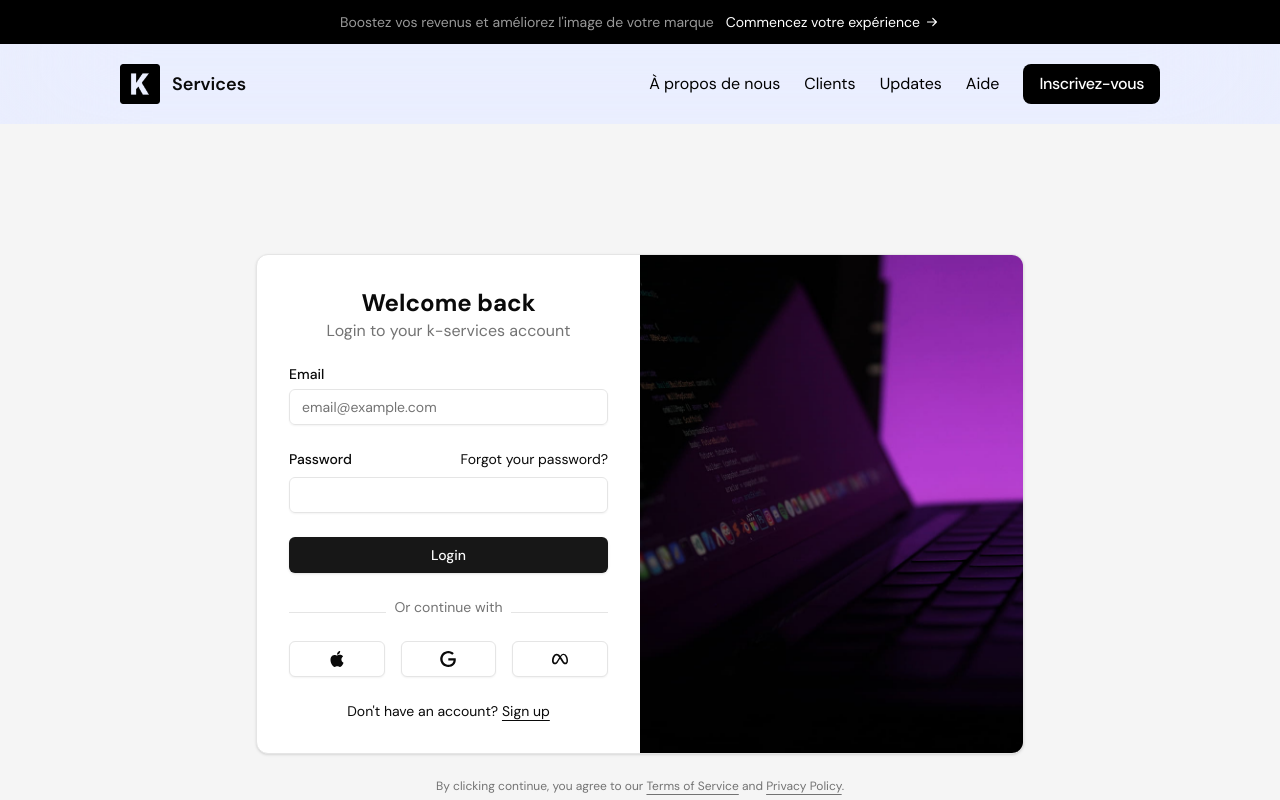
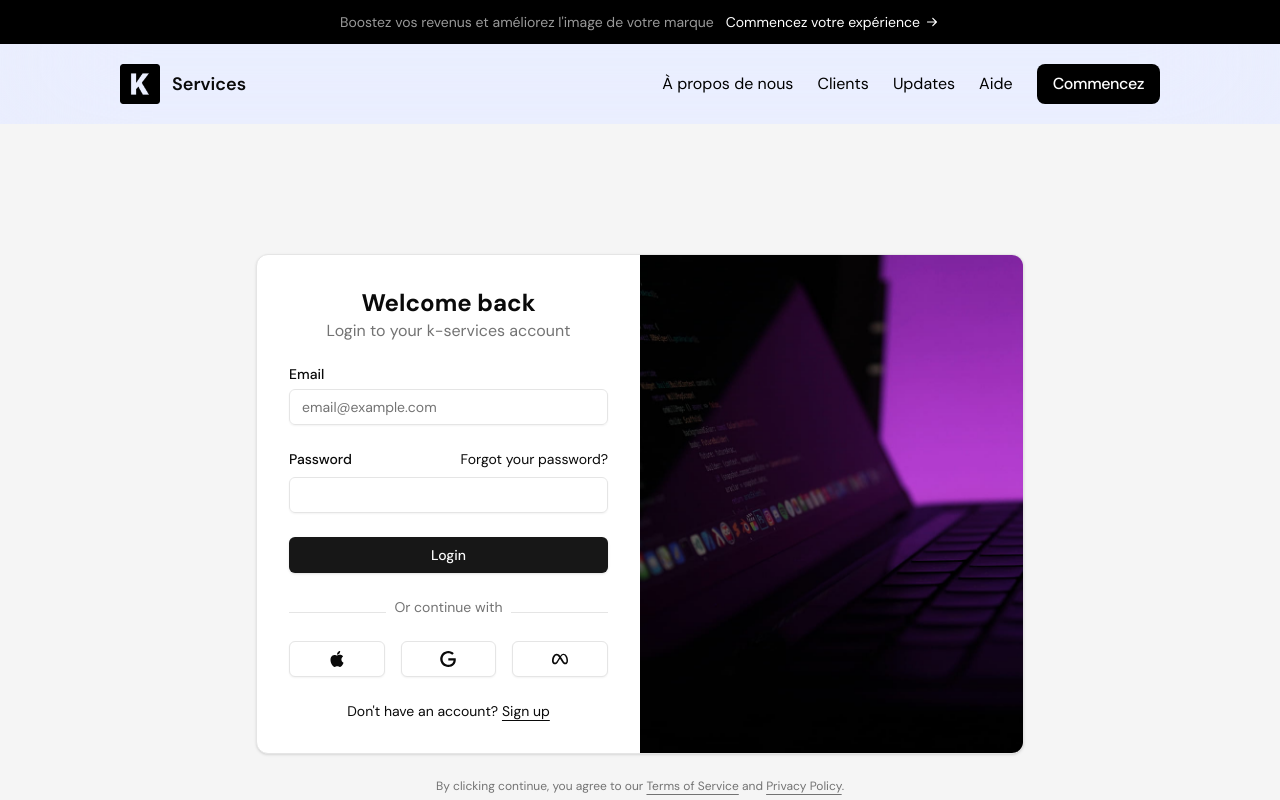
Before and after one commit to Kr1m0000/Kr1m0000-k-services-web, a Next.js app: page /login in a window 1280 px wide. Shown: the top 800 px of the page. Built offline with nearby package versions, Linux system fonts and the light colour scheme.

Commit message:
text fix

```diff
--- a/src/sections/CallToAction.tsx
+++ b/src/sections/CallToAction.tsx
@@ -45,7 +45,7 @@ export const CallToAction = () => {
           />
         </div>
         <div className="flex gap-2 mt-10 justify-center">
-          <button className="btn btn-primary">Inscrivez-vous</button>
+          <button className="btn btn-primary">Commencez</button>
           <button className="btn btn-text gap-1">
             <span>À propos de nous</span>
             <ArrowRight className="h-5 w-5" />
--- a/src/sections/Header.tsx
+++ b/src/sections/Header.tsx
@@ -38,7 +38,7 @@ export const Header = () => {
               <a href="#">Aide</a>
               <Link href="/login">
   <button className="bg-black text-white px-4 py-2 rounded-lg font-medium inline-flex items-center justify-center tracking-tight">
-    Inscrivez-vous
+    Commencez
   </button>
 </Link>
 
--- a/src/sections/Hero.tsx
+++ b/src/sections/Hero.tsx
@@ -36,7 +36,7 @@ export const Hero = () => {
               Commencez votre business en ligne, offrez-vous une infinité de possiblités et déployez-vous sur le marché
             </p>
             <div className="flex gap-1 items-center mt-[30px]">
-              <button className="btn btn-primary">Inscrivez-vous</button>
+              <button className="btn btn-primary">Commencez</button>
               <button className="btn btn-text gap-1">
                 <span>À propos de nous</span>
                 <ArrowIcon className="h-5 w-5" />
```
